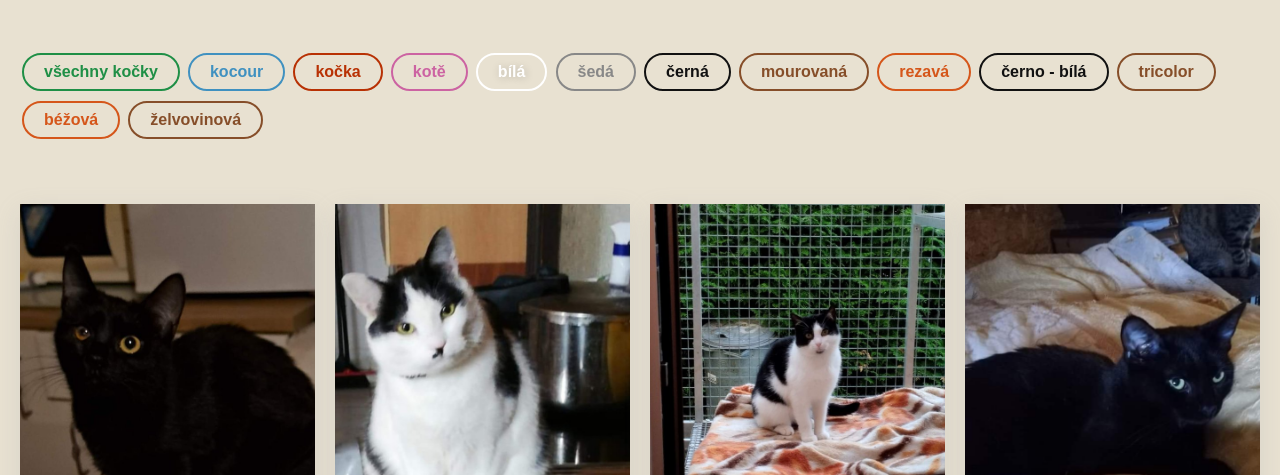
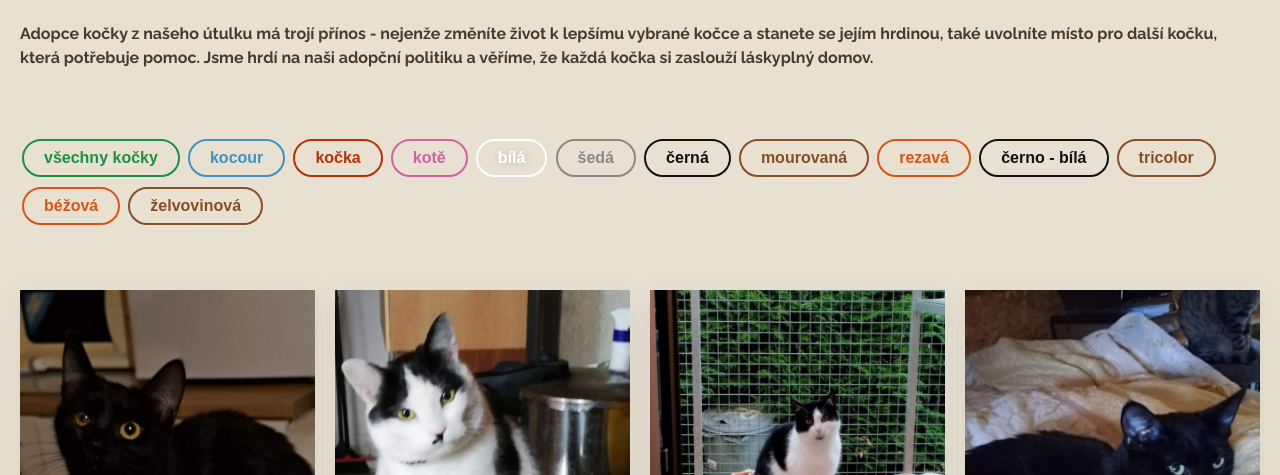
Before and after one commit to TerkaSm/PROJEKT-zaverecny-eleventy, an Eleventy site: page adoptuj.html in a window 1280 px wide. Shown: the part 625-1100 px from the top of the page. Built offline with nearby package versions, Linux system fonts and the light colour scheme; Eleventy itself is replaced by a stand-in of ours; files that its build step writes are made by us from their sources.

Commit message:
Add Keywords

```diff
--- a/SCSS/components/_paragraphs.scss
+++ b/SCSS/components/_paragraphs.scss
@@ -39,6 +39,11 @@
 
         &--little-margin {
             margin: 20px;
+        }
+
+        &--align-start {
+            text-align: start;
+            margin-left: 0;
         }
     }
 
--- a/adoptuj.html
+++ b/adoptuj.html
@@ -19,6 +19,8 @@ title: Adoptuj
 
         <div class="wrapper__cats">
             <h2 class="cats__title">Kdo na Tebe čeká?</h2>
+
+            <p class="text__paragraph text__paragraph--align-start">Adopce kočky z našeho útulku má trojí přínos - nejenže změníte život k lepšímu vybrané kočce a stanete se jejím hrdinou, také uvolníte místo pro další kočku, která potřebuje pomoc. Jsme hrdí na naši adopční politiku a věříme, že každá kočka si zaslouží láskyplný domov.</p>
 
             <div class="filters">
                 <button data-tag="vse" class="filter-toggle filter-style filter-style--9">všechny kočky</button>
--- a/package.json
+++ b/package.json
@@ -11,8 +11,8 @@
     "type": "git",
     "url": "git+https://github.com/TerkaSm/PROJEKT-zaverecny-eleventy.git"
   },
-  "keywords": [],
-  "author": "",
+  "keywords": ["adopce koček", "útulek", "útulek pro kočky", "kočičí azyl", "virtuální adopce", "kočka k adopci", "kočky útulek", "koťata k adopci", "koťata z ůtulku", "dary pro kočičí útulek", "útulek pro opuštěné kočky", "dobrovolníci v kočičím útulku"],
+  "author": "Tereza Smolová",
   "license": "ISC",
   "bugs": {
     "url": "https://github.com/TerkaSm/PROJEKT-zaverecny-eleventy/issues"
```
Also changed, not shown: css/style.css, 1 other file.
